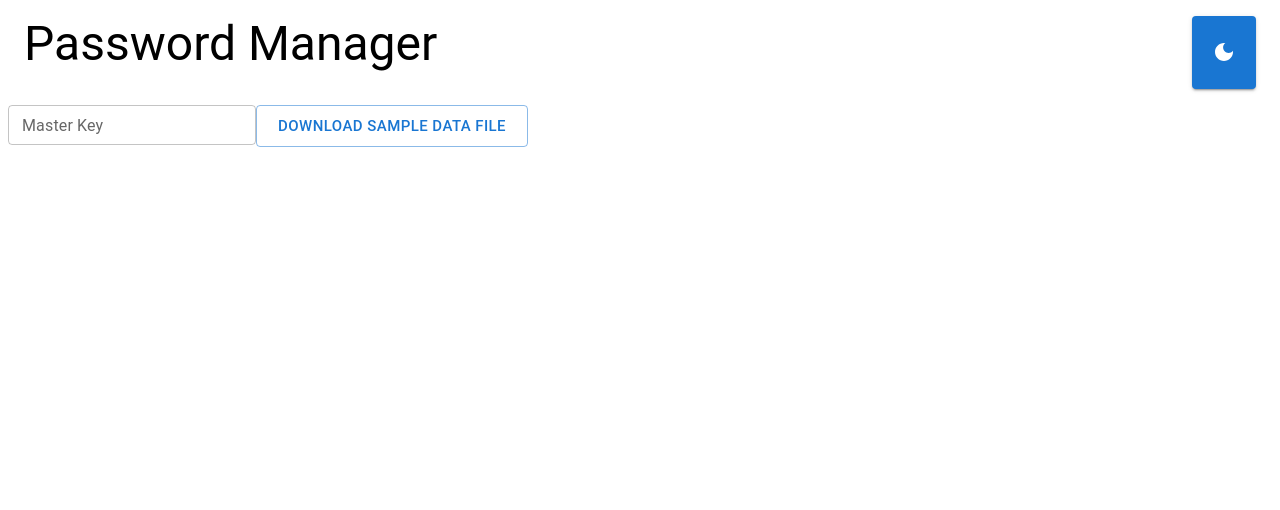
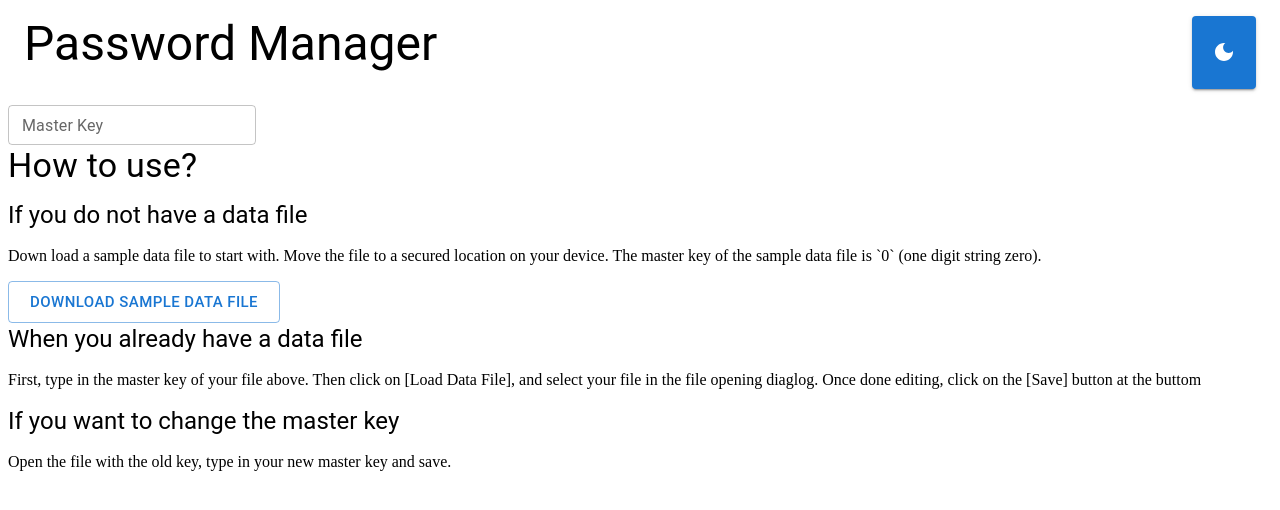
Before and after one commit to urfdvw/Password-Manager, a React (Vite) app: page / in a window 1280 px wide. Shown: the top 510 px of the page. Built offline with nearby package versions, Linux system fonts and the light colour scheme.

Commit message:
help info

```diff
--- a/src/App.jsx
+++ b/src/App.jsx
@@ -8,9 +8,9 @@ import Typography from "@mui/material/Typography";
 import TextField from "@mui/material/TextField";
 import Box from "@mui/material/Box";
 import { SetDarkTheme } from "./SetDarkTheme";
-import { useFileHandle, download } from "./useFileHandle";
+import { useFileHandle } from "./useFileHandle";
 import { encode, decode } from "./cypherUtils";
-import sampleData from "./sample.json";
+import { HelpInfo } from "./HelpInfo";
 
 function App() {
     const [formData, setFormData] = useState({});
@@ -28,9 +28,6 @@ function App() {
             setFormData(curFormData);
             await writeFile(JSON.stringify(decode(curFormData, masterKey)));
         }
-    };
-    const handleDownloadSample = () => {
-        download(JSON.stringify(sampleData), "data.json", "text");
     };
 
     return (
@@ -53,7 +50,6 @@ function App() {
             <TextField
                 id="standard-basic"
                 label="Master Key"
-                // variant="filled"
                 type="password"
                 size="small"
                 value={masterKey}
@@ -81,13 +77,7 @@ function App() {
                     </Button>
                 )
             ) : (
-                <Button
-                    variant="outlined"
-                    onClick={handleDownloadSample}
-                    size="large"
-                >
-                    Download Sample Data File
-                </Button>
+                <HelpInfo />
             )}
         </>
     );
--- /dev/null
+++ b/src/HelpInfo.jsx
@@ -0,0 +1,48 @@
+import Button from "@mui/material/Button";
+import Typography from "@mui/material/Typography";
+import sampleData from "./sample.json";
+import { download } from "./useFileHandle";
+export const HelpInfo = () => {
+    const handleDownloadSample = () => {
+        download(JSON.stringify(sampleData), "data.json", "text");
+    };
+    return (
+        <div>
+            <Typography variant="h4" gutterBottom>
+                How to use?
+            </Typography>
+
+            <Typography variant="h5" gutterBottom>
+                If you do not have a data file
+            </Typography>
+            <p>
+                Down load a sample data file to start with. Move the file to a
+                secured location on your device. The master key of the sample
+                data file is `0` (one digit string zero).
+            </p>
+            <Button
+                variant="outlined"
+                onClick={handleDownloadSample}
+                size="large"
+            >
+                Download Sample Data File
+            </Button>
+            <Typography variant="h5" gutterBottom>
+                When you already have a data file
+            </Typography>
+            <p>
+                First, type in the master key of your file above. Then click on
+                [Load Data File], and select your file in the file opening
+                diaglog. Once done editing, click on the [Save] button at the
+                buttom
+            </p>
+            <Typography variant="h5" gutterBottom>
+                If you want to change the master key
+            </Typography>
+            <p>
+                Open the file with the old key, type in your new master key and
+                save.
+            </p>
+        </div>
+    );
+};
```
